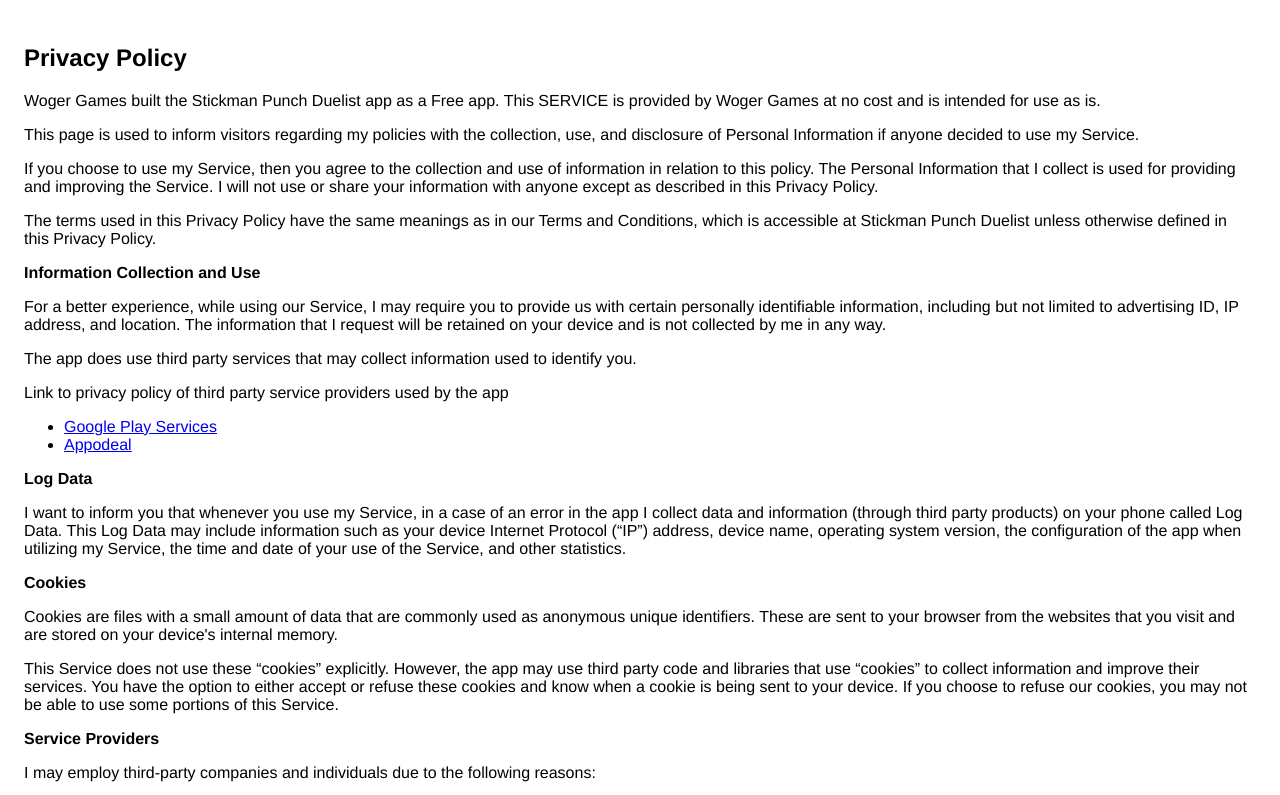
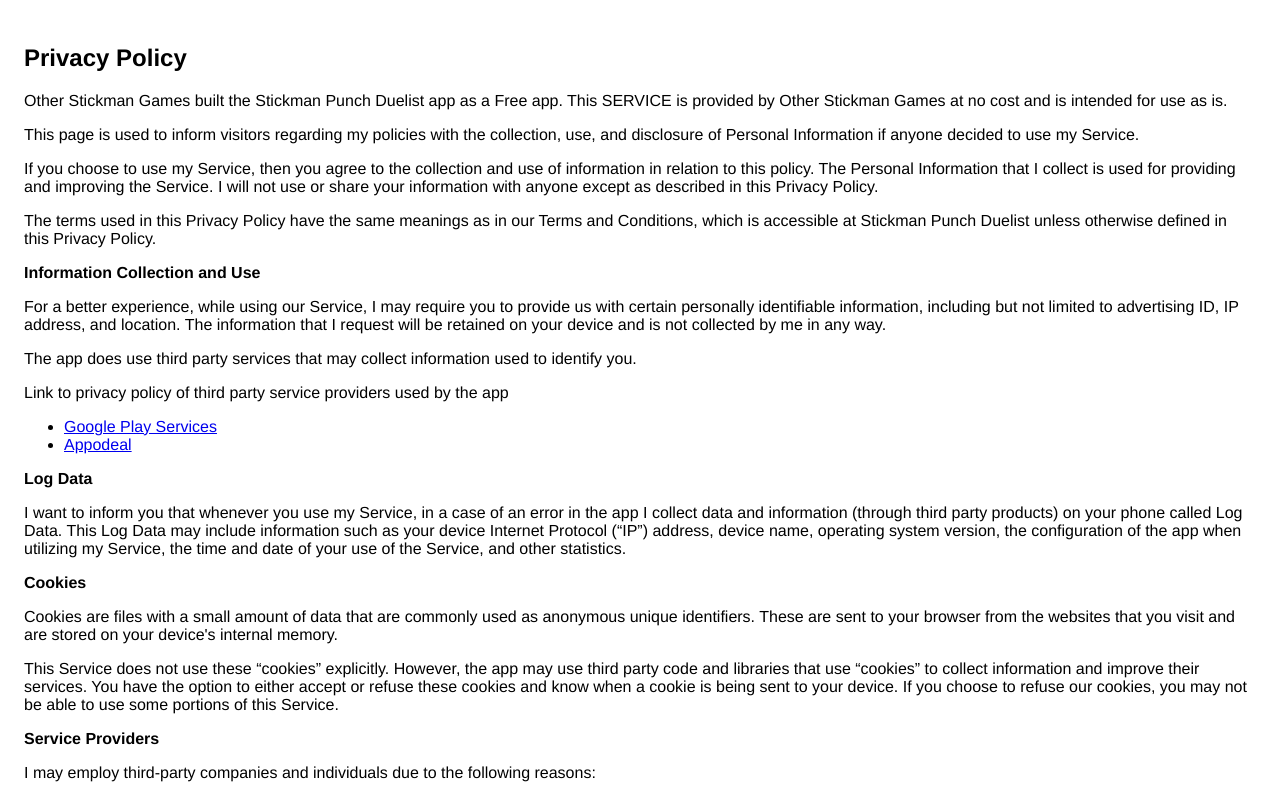
Before and after one commit to WogerGames/wogergames.github.io, a plain HTML site: page StickmanPunch/index.html in a window 1280 px wide. Shown: the top 795 px of the page. Drawn offline with Linux system fonts and the light colour scheme.

Commit message:
Update index.html

```diff
--- a/StickmanPunch/index.html
+++ b/StickmanPunch/index.html
@@ -7,8 +7,8 @@
       <style> body { font-family: 'Helvetica Neue', Helvetica, Arial, sans-serif; padding:1em; } </style>
     </head>
     <body>
-    <h2>Privacy Policy</h2> <p> Woger Games built the Stickman Punch Duelist app as a Free app. This SERVICE is provided by
-                    Woger Games at no cost and is intended for use as is.
+    <h2>Privacy Policy</h2> <p> Other Stickman Games built the Stickman Punch Duelist app as a Free app. This SERVICE is provided by
+                    Other Stickman Games at no cost and is intended for use as is.
                   </p> <p>This page is used to inform visitors regarding my policies with the collection, use, and disclosure
                     of Personal Information if anyone decided to use my Service.
                   </p> <p>If you choose to use my Service, then you agree to the collection and use of information in
```
